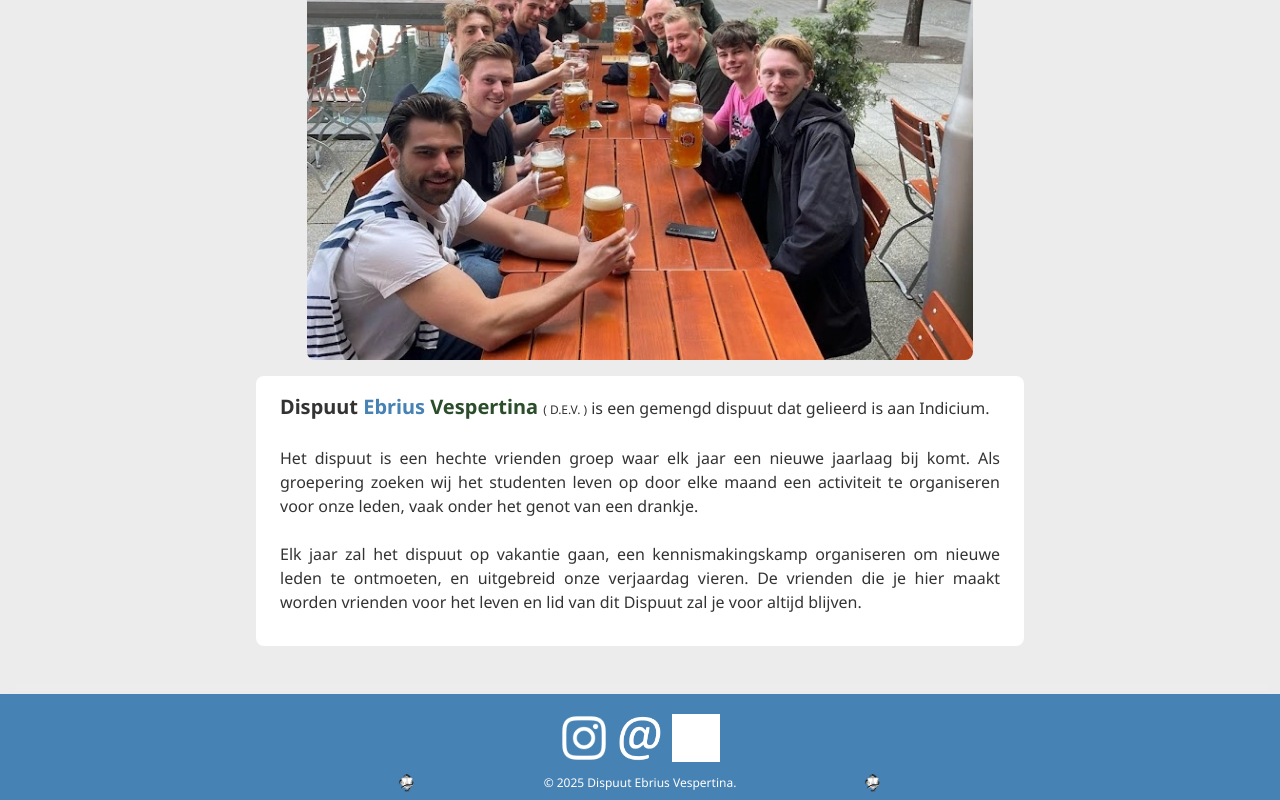
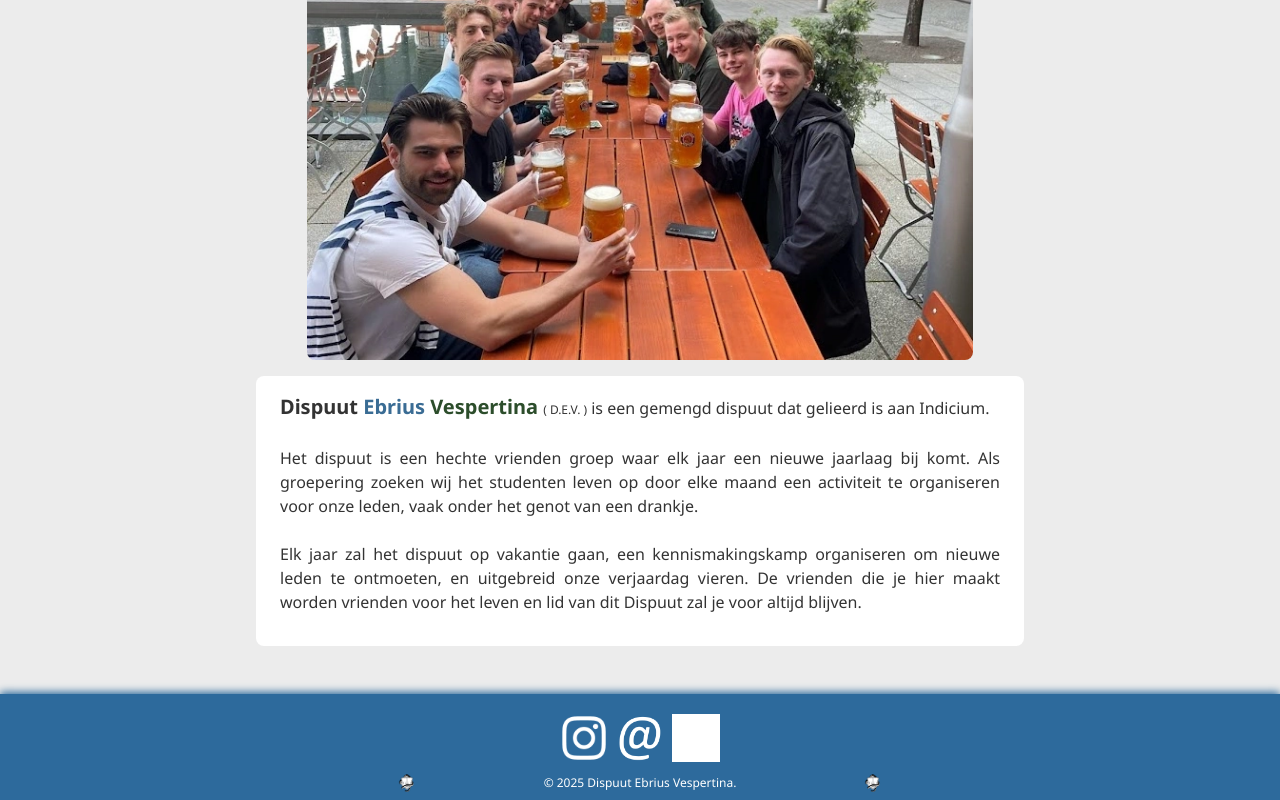
Before and after one commit to Ebriusvespertina/Dispuut-site, a Nuxt app: page / in a window 1280 px wide. Shown: the part 311-1111 px from the top of the page. Built offline with nearby package versions, Linux system fonts and the light colour scheme; grey boxes are pictures that could not be loaded.

Commit message:
Improve WCAG compliance

```diff
--- a/assets/css/main.css
+++ b/assets/css/main.css
@@ -3,7 +3,8 @@
   --background-color: rgb(236, 236, 236);
   --card-color: rgb(255, 255, 255);
   --primary-color: rgb(44, 77, 43);
-  --secondary-color: rgb(70, 130, 180);
+  --secondary-color: rgb(58, 108, 148);
+  --secondary-bg-color: rgb(45, 106, 156);
   --text-color: rgb(51, 51, 51);
   --secondary-text-color: rgb(102, 102, 102);
 
@@ -30,6 +31,7 @@
     --card-color: rgb(30, 30, 30);
     --primary-color: rgb(59, 97, 58);
     --secondary-color: rgb(45, 106, 156);
+    --secondary-bg-color: rgb(45, 106, 156);
     --text-color: rgb(224, 224, 224);
     --secondary-text-color: rgb(176, 176, 176);
   }
--- a/components/Footer.vue
+++ b/components/Footer.vue
@@ -24,11 +24,11 @@ r
 
 <style scoped>
 .footer-container {
-  background-color: var(--secondary-color);
+  background-color: var(--secondary-bg-color);
   color: white;
   width: 100%;
   padding: 0.5rem 0;
-  box-shadow: 0 -2px 8px var(--background-color);
+  box-shadow: 0 -2px 8px var(--secondary-bg-color);
   margin-top: 2rem;
 }
 
--- a/components/Header.vue
+++ b/components/Header.vue
@@ -10,7 +10,7 @@
         <ul>
           <li><NuxtLink to="/">Home</NuxtLink></li>
           <li><NuxtLink to="/over-ons">Over ons</NuxtLink></li>
-          <a href="mailto:info@ebriusvespertina.nl" target="_blank" rel="noopener noreferrer"> Contact </a>
+          <li><a href="mailto:info@ebriusvespertina.nl" target="_blank" rel="noopener noreferrer">Contact</a></li>
         </ul>
       </nav>
     </header>
--- a/nuxt.config.ts
+++ b/nuxt.config.ts
@@ -13,10 +13,12 @@ export default defineNuxtConfig({
   ssr: true,
 
   // CSS configuration
-  css: ['~/assets/css/main.css'],
-  // App configuration
+  css: ['~/assets/css/main.css'], // App configuration
   app: {
     head: {
+      htmlAttrs: {
+        lang: 'nl',
+      },
       title: 'Dispuut Ebrius Vespertina',
       meta: [
         { charset: 'utf-8' },
```
